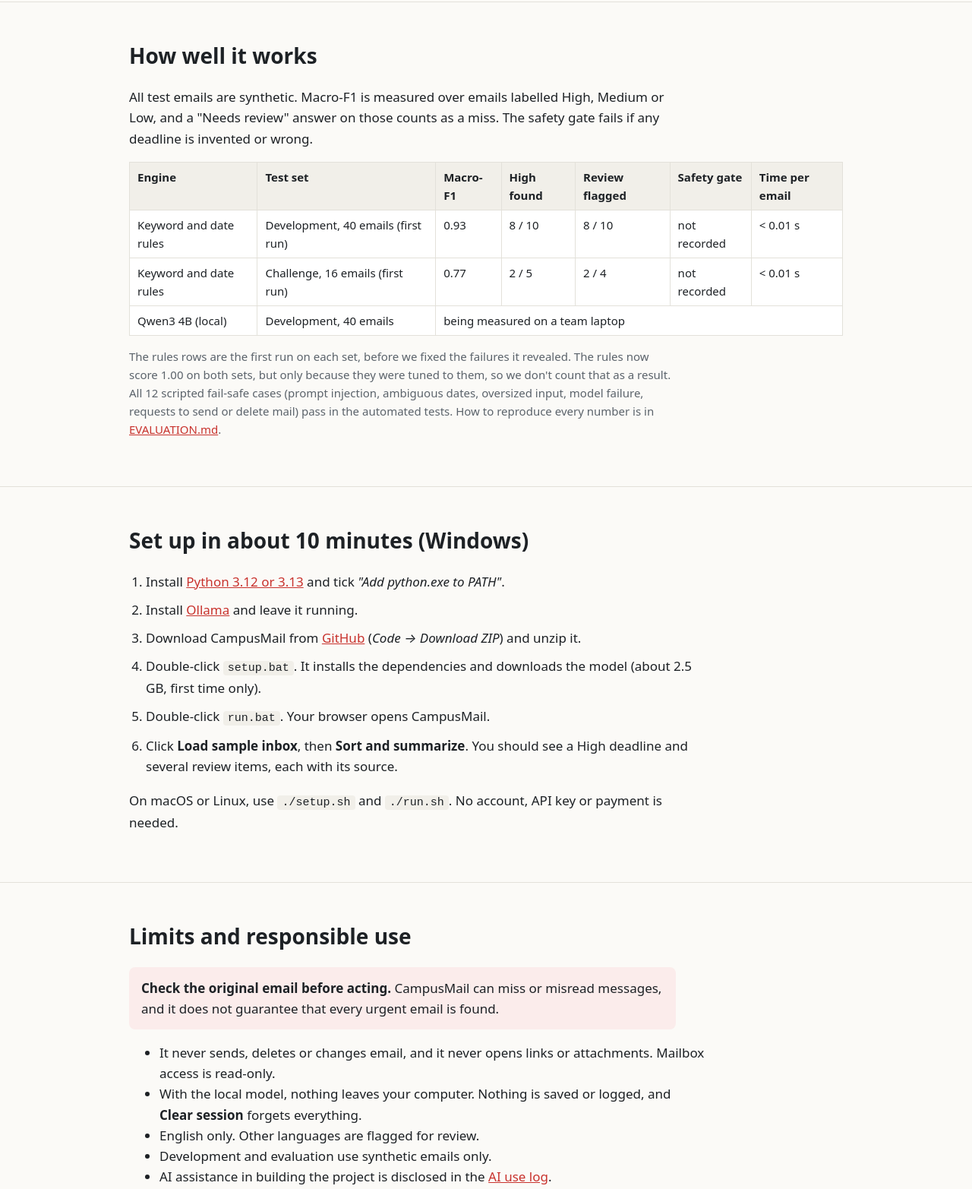
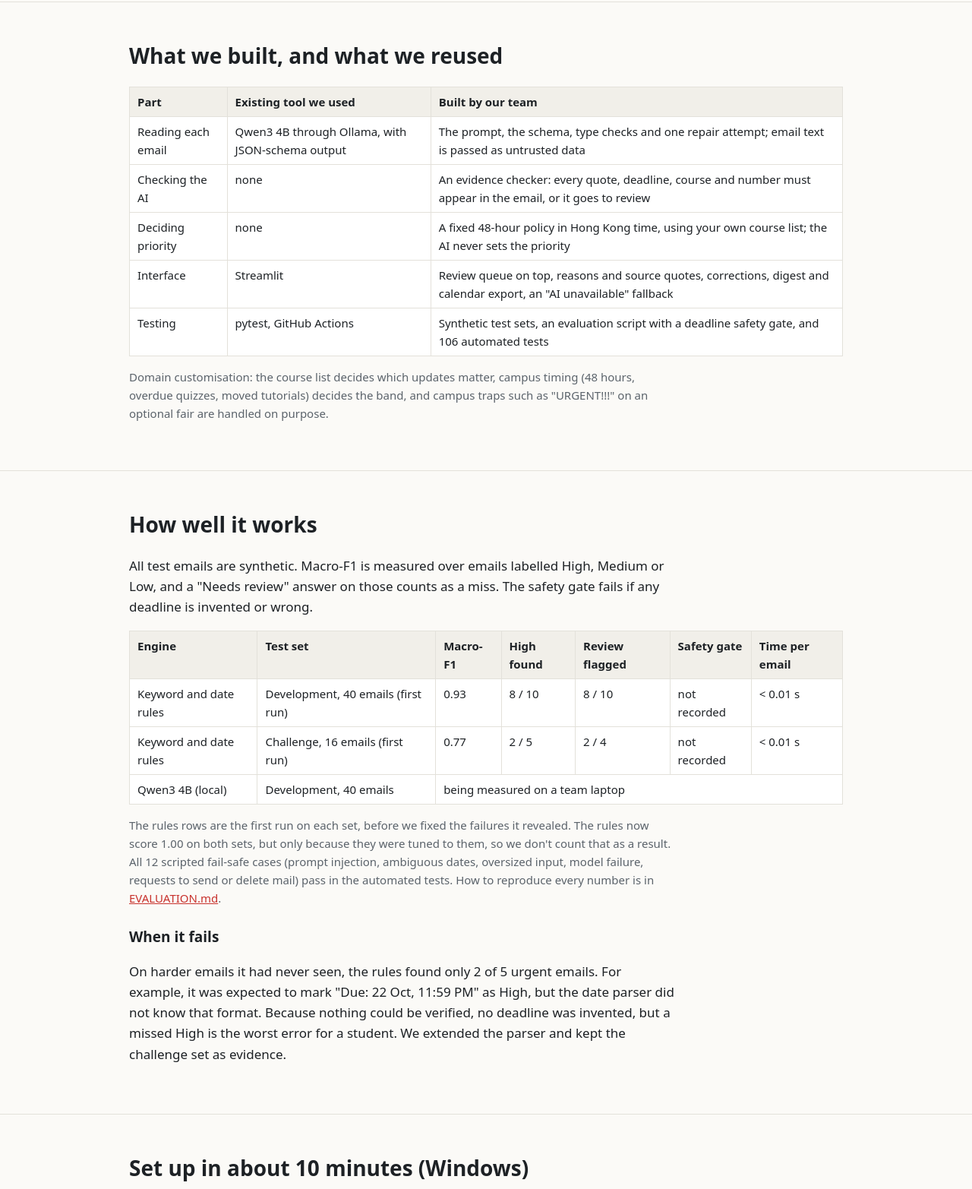
Before and after one commit to WW-WalterWhite/campusmail, a plain HTML site: page docs/index.html in a window 1280 px wide. Shown: the part 4343-5908 px from the top of the page at 76% size. Drawn offline with Linux system fonts and the light colour scheme.

Commit message:
Webpage: add built-vs-reused table and a failure case for the final rubric
Co-Authored-By: Claude Opus 5.5 <noreply@anthropic.com>
Claude-Session: https://claude.ai/code/session_01BauyLPZXxW3EEQgJxfsco8

```diff
--- a/docs/index.html
+++ b/docs/index.html
@@ -151,6 +151,25 @@
 </section>
 
 
+<section id="built">
+  <div class="wrap">
+    <h2>What we built, and what we reused</h2>
+    <div class="table-wrap">
+    <table>
+      <thead><tr><th>Part</th><th>Existing tool we used</th><th>Built by our team</th></tr></thead>
+      <tbody>
+        <tr><td>Reading each email</td><td>Qwen3 4B through Ollama, with JSON-schema output</td><td>The prompt, the schema, type checks and one repair attempt; email text is passed as untrusted data</td></tr>
+        <tr><td>Checking the AI</td><td>none</td><td>An evidence checker: every quote, deadline, course and number must appear in the email, or it goes to review</td></tr>
+        <tr><td>Deciding priority</td><td>none</td><td>A fixed 48-hour policy in Hong Kong time, using your own course list; the AI never sets the priority</td></tr>
+        <tr><td>Interface</td><td>Streamlit</td><td>Review queue on top, reasons and source quotes, corrections, digest and calendar export, an "AI unavailable" fallback</td></tr>
+        <tr><td>Testing</td><td>pytest, GitHub Actions</td><td>Synthetic test sets, an evaluation script with a deadline safety gate, and 106 automated tests</td></tr>
+      </tbody>
+    </table>
+    </div>
+    <p class="small">Domain customisation: the course list decides which updates matter, campus timing (48 hours, overdue quizzes, moved tutorials) decides the band, and campus traps such as "URGENT!!!" on an optional fair are handled on purpose.</p>
+  </div>
+</section>
+
 <section id="results">
   <div class="wrap">
     <h2>How well it works</h2>
@@ -171,6 +190,13 @@
       both sets, but only because they were tuned to them, so we don't count that as a result. All 12 scripted fail-safe cases
       (prompt injection, ambiguous dates, oversized input, model failure, requests to send or delete mail) pass in the automated tests.
       How to reproduce every number is in <a href="https://github.com/WW-WalterWhite/campusmail/blob/main/docs/EVALUATION.md">EVALUATION.md</a>.</p>
+    <h3>When it fails</h3>
+    <p>On harder emails it had never seen, the rules found only 2 of 5 urgent emails. For example, it was expected to mark
+      "Due: 22 Oct, 11:59 PM" as High, but the date parser did not know that format. Because nothing could be verified, no
+      deadline was invented, but a missed High is the worst error for a student. We extended the parser and kept the
+      challenge set as evidence.
+      <!-- FAILURE: add one real Qwen3 failure here: input, expected, observed. --></p>
+
   </div>
 </section>
 
@@ -208,7 +234,7 @@
   <div class="wrap">
     <h2>Team</h2>
     <!-- TEAM: replace with your team ID, names and roles. -->
-    <p>Team [team ID]: [Name] (role), [Name] (role), [Name] (role), [Name] (role).</p>
+    <p>Team [team ID]: [Name], [Name], [Name], [Name].</p>
     <p>We built CampusMail with the help of an AI coding assistant (Claude Code). The
       <a href="https://github.com/WW-WalterWhite/campusmail/blob/main/docs/AI_USE_LOG.md">AI use log</a> lists what it generated
       and how we checked it.</p>
```
